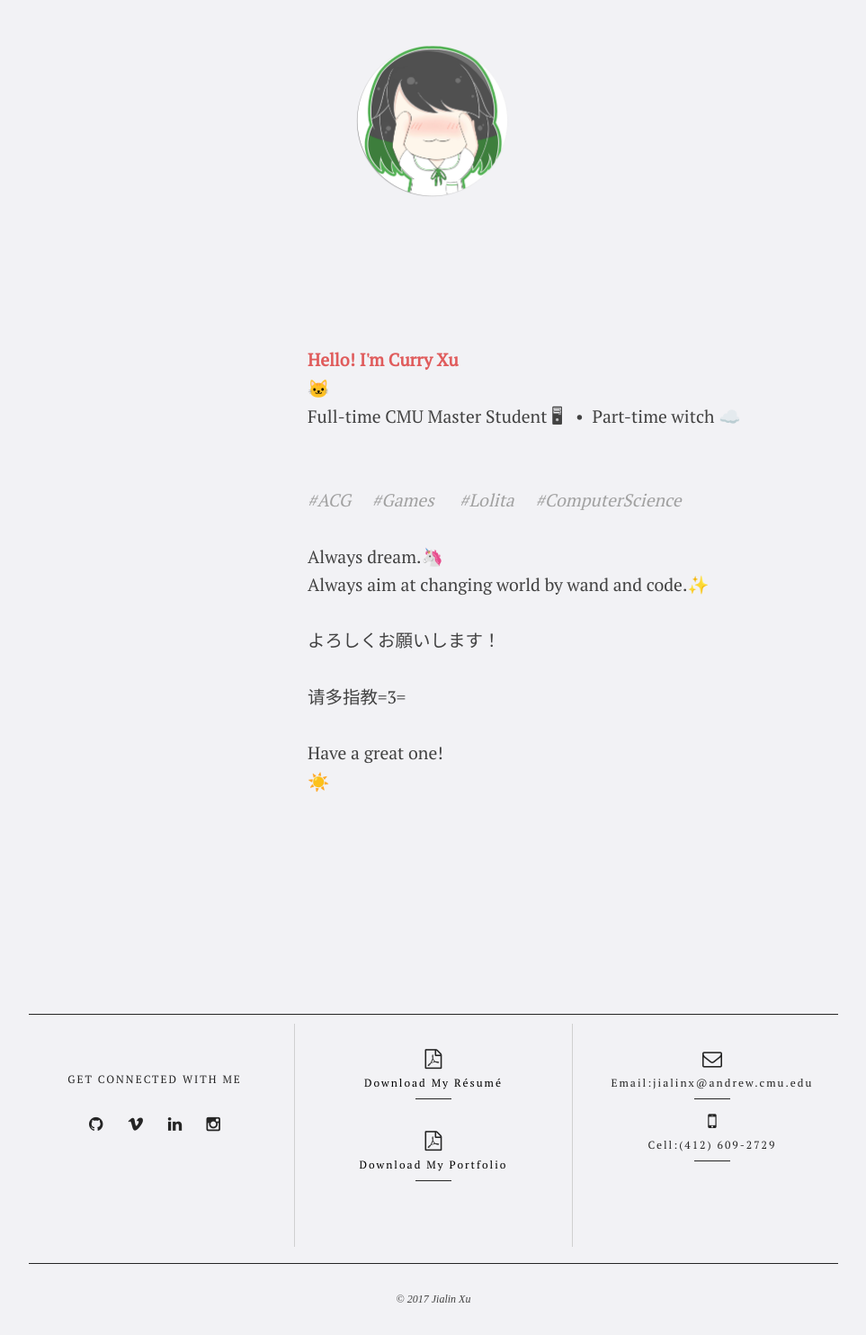
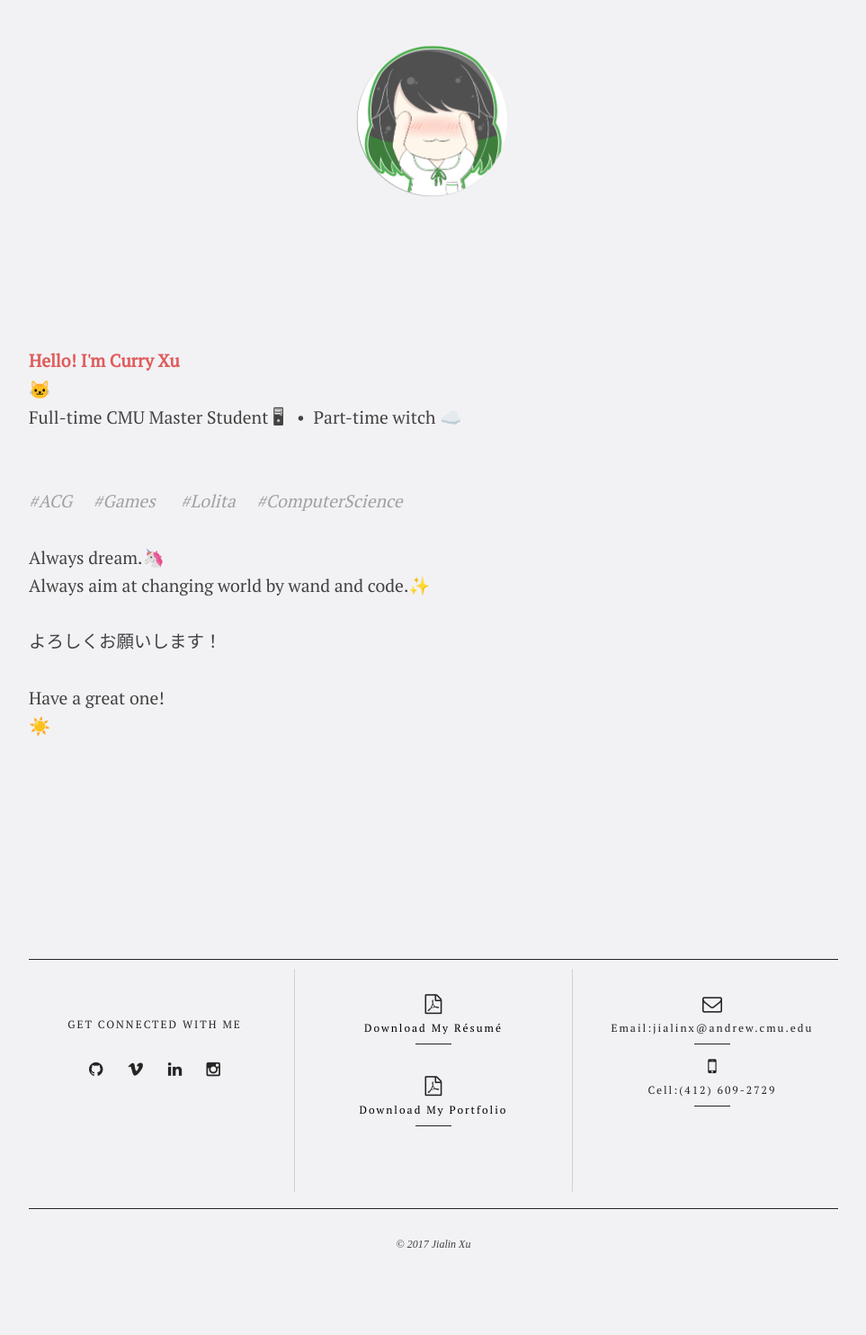
Before and after one commit to pengw0048/CurryX.github.io, a Jekyll site: the page index.html, which Jekyll copies as it is, in a window 1280 px wide. Shown: the whole page at 90% size, without its empty margins (158-1121 px from the left). Built offline with Jekyll 4.4.1, drawn with Linux system fonts in a browser that asks for light colours; after the commit the page ends 1423 px from its top, so only the background shows below that.

Commit message:
div edited
Signed-off-by: CurryX <sakura8mery@gmail.com>

```diff
--- a/index.html
+++ b/index.html
@@ -58,7 +58,7 @@
     <section>
         <div class="container">
             <div class="row">
-                <div class="col-md-4">
+                <div class="col-md-6">
                 </div>
 
                 <div class="col-md-8">
@@ -74,12 +74,13 @@
           <span>Always dream.&#x1f984;</span>
           <br/><span>Always aim at changing world by wand and code.&#10024;</span>
           <br/><br/>よろしくお願いします！&nbsp;
-          <br/><br/>请多指教=3= &nbsp;
           <br/><br/>Have a great one!<br/>&#9728;&#65039;<br/><br/><br/>
                     </p>
 
 
                 </div>
+            </div>
+        </div>
 
                 <!--
                                         <div class="title-inner text-center no-pad-bottom no-pad-top" >
```
